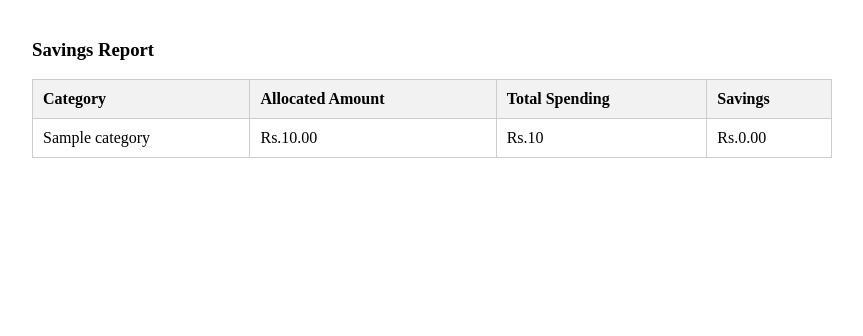
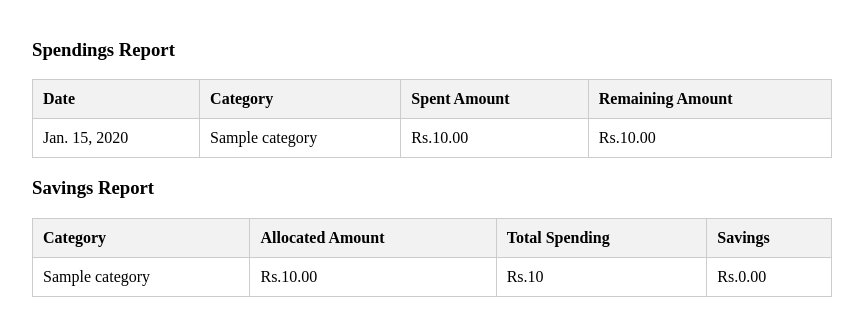
Before and after one commit to Dipesh246/CollegeProject_I, a Django app: page /report/ in a window 1280 px wide. Shown: the part 98-434 px from the top of the page, without its empty margins (208-1071 px from the left). Run offline with Django 4.2, Linux system fonts and the light colour scheme; a user stored in the database is signed in; tables that the repository leaves empty hold one stand-in row (values such as "Sample post").

Commit message:
date varification

```diff
--- a/SPBMS/app/templates/reports.html
+++ b/SPBMS/app/templates/reports.html
@@ -9,6 +9,32 @@ Reports
 {% endblock headerh1 %}
 {% block start %}
 <div class="reports-container">
+
+
+  <div class="spendings-report">
+    <h3>Spendings Report</h3>
+    <table>
+      <thead>
+        <tr>
+          <th>Date</th>
+          <th>Category</th>
+          <th>Spent Amount</th>
+          <th>Remaining Amount</th>
+        </tr>
+      </thead>
+      <tbody>
+        {% for spending in spendings %}
+        <tr>
+          <td>{{ spending.date }}</td>
+          <td>{{ spending.category.category_name }}</td>
+          <td>Rs.{{ spending.amount }}</td>
+          <td>Rs.{{ spending.remaining_amount }}</td>
+        </tr>
+        {% endfor %}
+      </tbody>
+    </table>
+  </div>
+
   <div class="savings-report">
     <h3>Savings Report</h3>
     <table>
--- a/SPBMS/app/views.py
+++ b/SPBMS/app/views.py
@@ -14,19 +14,15 @@ def home(request):
     return render(request,'home.html')
 
 def logIn(request):
-    # data = request.POST
-    # print(data)
     if request.method == "POST":
         username = request.POST.get('username')
         password = request.POST.get('password')
-        # print(f'user:{username} pass: {password}')
 
         if not User.objects.filter(username=username).exists():
             messages.error(request,'Invalid username')
             return redirect('signin')
 
         user = authenticate(username=username,password=password)
-        # print(user)
 
         if user is None:
             messages.error(request, 'Invalid username or password')
@@ -158,14 +154,21 @@ def saveCategory(request):
 
         user_budget = Budeget.objects.filter(user = request.user , id = budget_id).first()
 
-
         if category_name:
             category= Category.objects.create(category_name=category_name, budget = user_budget)
             category.save()
 
         if allocated_amount:
-            category_name = request.POST.get('category')
-            category = Category.objects.filter(category_name=category_name).update(allocated_amount=allocated_amount)
+            category_name=request.POST.get('category')
+            budget_id = Category.objects.get(category_name=category_name)
+            budget_amount = Budeget.objects.get(budget_name= budget_id.budget)
+
+            if not decimal.Decimal(allocated_amount)> decimal.Decimal(budget_amount.monthly_income):
+                category_name = request.POST.get('category')
+                category = Category.objects.filter(category_name=category_name).update(allocated_amount=allocated_amount)
+            else:
+                messages.warning(request,"allocated amount can't be more than budget_amount")
+
         else:
             category = Category.objects.filter(category_name=category_name).update(allocated_amount=0)
 
@@ -174,14 +177,16 @@ def saveCategory(request):
         return redirect('budget')
 
 def spendings(request):
-    categories = Category.objects.all()
+    user = request.user
+    budget = Budeget.objects.filter(user = user)
+    categories = Category.objects.filter(budget=budget)
 
     if request.method == "POST":
         for category in categories:
             date = request.POST.get(f'{category.category_name}_date')
             amount = request.POST.get(f'{category.category_name}_amount')
-
-            if date and amount:
+            budget = Budeget.objects.get(id=category.budget)
+            if (budget.start_date<=date<=budget.end_date) and amount:
                 last_expense = Expense.objects.filter(category=category).last()
 
                 if last_expense:
@@ -197,6 +202,8 @@ def spendings(request):
                                                  amount = amount,
                                                  date = date)
                 expense.save()
+            else:
+                messages.error(request,"Invalid date. Date must be with in budget start and end date.")
 
         return redirect('spendings')
     else:
@@ -210,7 +217,7 @@ def budget_reports(request):
     budgets = Budeget.objects.filter(user=user)
     for budget in budgets:
         categories = Category.objects.filter(budget=budget)
-
+        spendings = Expense.objects.filter(budget=budget)
 
         for category in categories:
             total_spendings = Expense.objects.filter(budget=budget,category=category,date__lte=budget.end_date).aggregate(Sum('amount'))['amount__sum']or 0
@@ -226,8 +233,9 @@ def budget_reports(request):
                 'savings':savings,
             })
 
-    context = {'spendings':spendings,
+    context = {'spendings':spendings, # type: ignore
                'savings_data':savings_data}
+    print(context)
     return render(request,'reports.html',context)
 
 def forgetPassword(request):
```
Also changed, not shown: SPBMS/app/templates/expense.html (+6 -5 lines), SPBMS/app/templates/spendings.html (+7 -0 lines).
